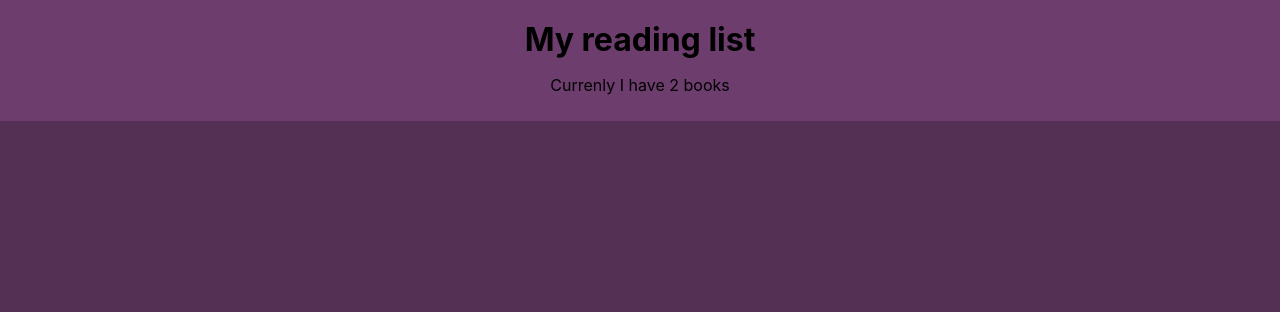
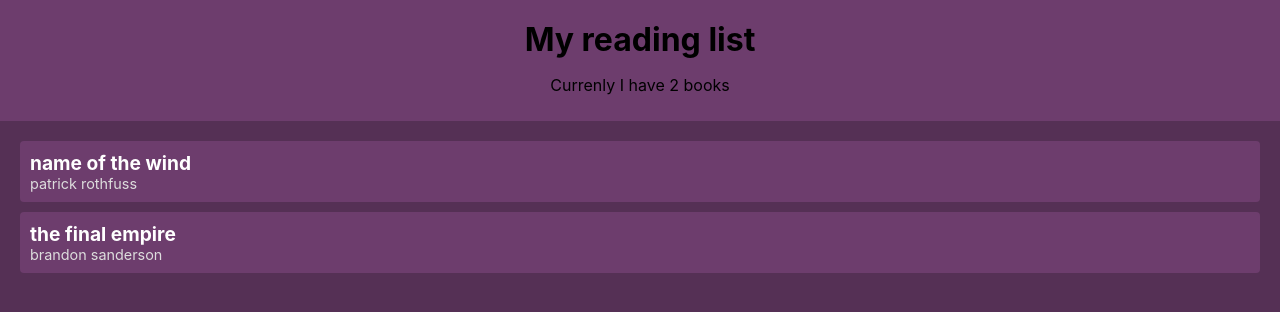
Before and after one commit to lukasz-klekner/book_list_context, a React (Create React App) app: page / in a window 1280 px wide. Shown: the top 312 px of the page. Built offline with nearby package versions, Linux system fonts and the light colour scheme.

Commit message:
implements BookList and BookDetails components

```diff
--- a/src/App.js
+++ b/src/App.js
@@ -1,3 +1,4 @@
+import BookList from './components/BookList'
 import Navbar from './components/Navbar'
 import BookContextProvider from './context/BookContext'
 
@@ -5,6 +6,7 @@ const App = () => {
   return (
     <BookContextProvider>
       <Navbar />
+      <BookList />
     </BookContextProvider>
   )
 }
--- /dev/null
+++ b/src/components/BookDetails.js
@@ -0,0 +1,15 @@
+import { useContext } from 'react'
+import { BookContext } from '../context/BookContext'
+
+const BookDetails = ({ book: { title, author, id } }) => {
+  const { removeBook } = useContext(BookContext)
+
+  return (
+    <li onClick={() => removeBook(id)}>
+      <div className='title'>{title}</div>
+      <div className='author'>{author}</div>
+    </li>
+  )
+}
+
+export default BookDetails
--- /dev/null
+++ b/src/components/BookList.js
@@ -0,0 +1,21 @@
+import { useContext } from 'react'
+import { BookContext } from '../context/BookContext'
+import BookDetails from './BookDetails'
+
+const BookList = () => {
+  const { books } = useContext(BookContext)
+
+  return books.length ? (
+    <div className='book-list'>
+      <ul>
+        {books.map((book) => (
+          <BookDetails key={book.id} book={book} />
+        ))}
+      </ul>
+    </div>
+  ) : (
+    <div className='empty'>No books to read. Hello free time :-)</div>
+  )
+}
+
+export default BookList
--- a/src/index.css
+++ b/src/index.css
@@ -22,3 +22,35 @@ body {
 .navbar h1 {
   margin: 10px 0;
 }
+
+.book-list {
+  margin: 20px;
+}
+.book-list ul {
+  padding: 0;
+  list-style-type: none;
+}
+.book-list li {
+  background: #6d3d6d;
+  border-radius: 4px;
+  padding: 10px;
+  cursor: pointer;
+  margin: 10px 0;
+}
+.book-list li:hover {
+  opacity: 0.7;
+  text-decoration: line-through;
+}
+.book-list .title {
+  font-weight: bold;
+  color: #fff;
+  font-size: 1.2em;
+}
+.book-list .author {
+  font-size: 0.9em;
+  color: #ddd;
+}
+.empty {
+  margin: 20px;
+  text-align: center;
+}
```
